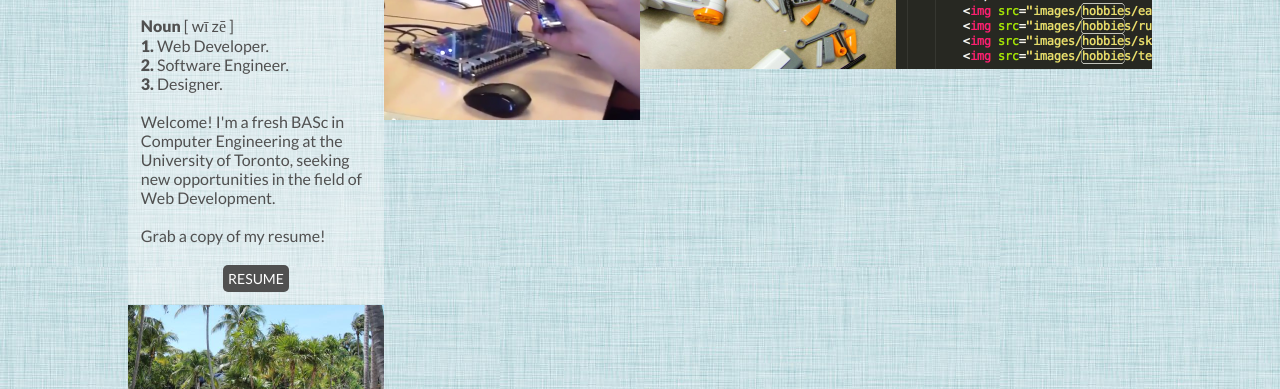
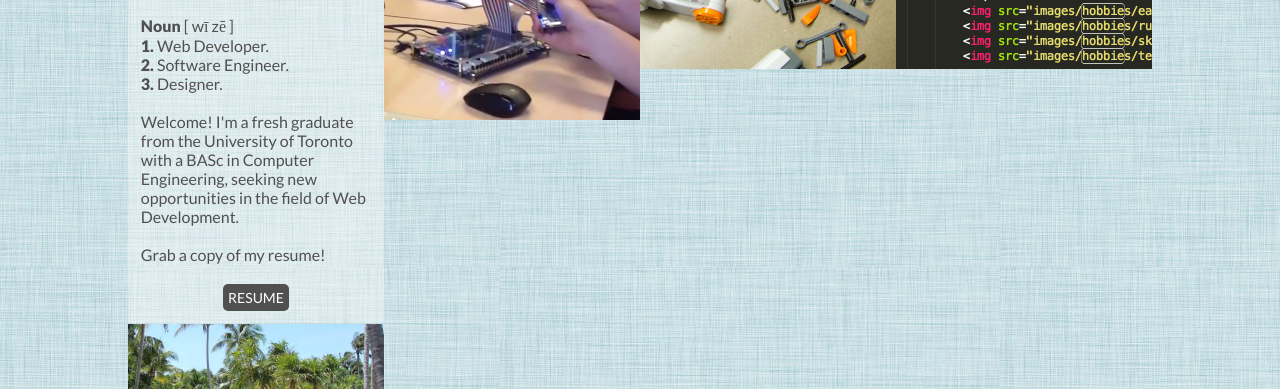
Before and after one commit to Waisze/waiszelam, a plain HTML site: page index.html in a window 1280 px wide. Shown: the part 333-722 px from the top of the page. Drawn offline with nearby package versions, Linux system fonts and the light colour scheme.

Commit message:
grammar fix

```diff
--- a/index.html
+++ b/index.html
@@ -106,7 +106,7 @@
 								<b>2.</b> Software Engineer.<br>
 								<b>3.</b> Designer.<br>
 								<br>
-								<p>Welcome! I'm a fresh BASc in Computer Engineering at the University of Toronto, seeking new opportunities in the field of Web Development.</p><br>
+								<p>Welcome! I'm a fresh graduate from the University of Toronto with a BASc in Computer Engineering, seeking new opportunities in the field of Web Development.</p><br>
 								<p>Grab a copy of my resume!</p>
 								<br>
 								<center><a href="waisze.pdf" target="_blank">RESUME</a></center>
```
